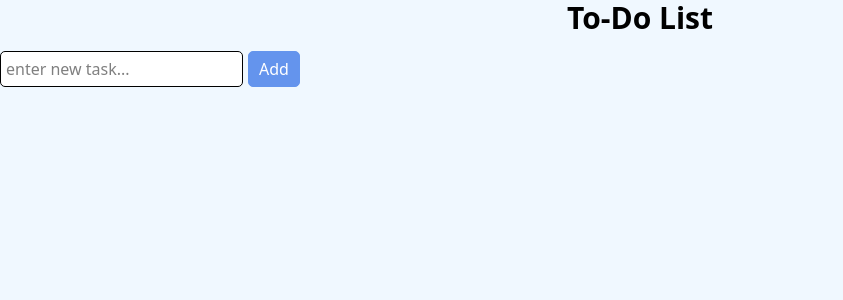
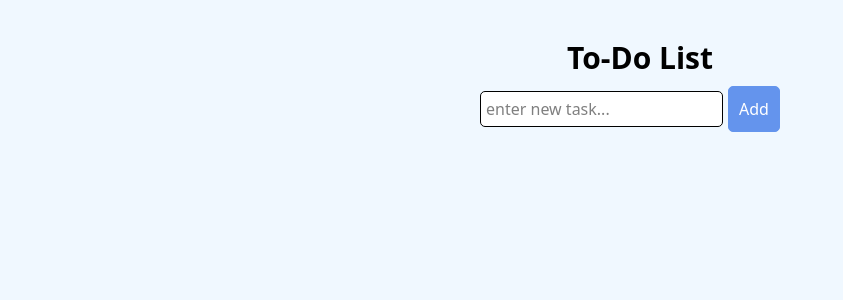
Before and after one commit to meganw22/tailwind, a React (Vite) app in the folder vite-project/: page / in a window 1280 px wide. Shown: the top 300 px of the page, without its empty margins (0-843 px from the left). Built offline with nearby package versions, Linux system fonts and the light colour scheme.

Commit message:
Addition of title field and new task input box

```diff
--- a/vite-project/src/ToDoList.jsx
+++ b/vite-project/src/ToDoList.jsx
@@ -1,10 +1,12 @@
 import React, { useState } from "react";
 
-const ToDoList = () => {
-  const [task, setTask] = useState([]);
+function ToDoList() {
+  const [task, setTask] = useState(["Apples", "bananas", "lemons"]);
   const [newTask, setNewTask] = useState("");
 
-  function handleInputChange(event) {}
+  function handleInputChange(event) {
+    setNewTask(event.target.value);
+  }
 
   function addTask() {}
 
@@ -12,7 +14,9 @@ const ToDoList = () => {
 
   return (
     <>
-      <div className="to-do-title font-bold text-3xl">To-Do List</div>
+      <div>
+        <h1 className="to-do-title font-bold text-3xl mt-10">To-Do List</h1>
+        <div className="flex justify-center">
           <input
             type="text"
             className="newTaskBox"
@@ -21,8 +25,12 @@ const ToDoList = () => {
             placeholder="enter new task..."
           />
           <button>Add</button>
+          <br />
+          <ol></ol>
+        </div>
+      </div>
     </>
   );
-};
+}
 
 export default ToDoList;
```
Lines whose indentation alone changed are shown as unchanged.
